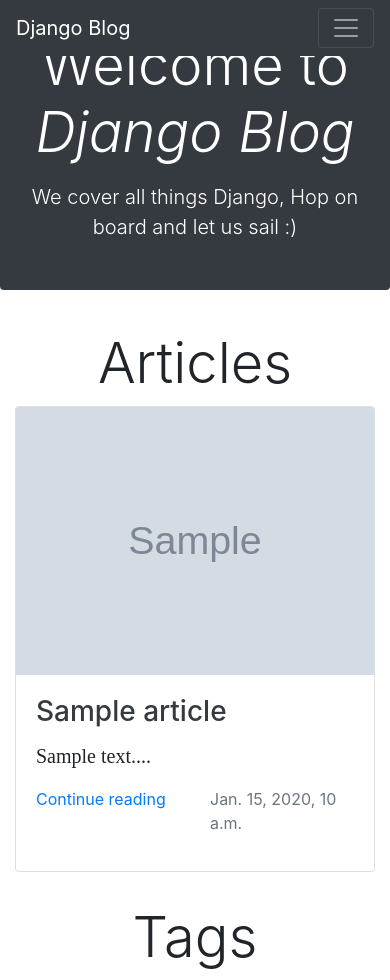
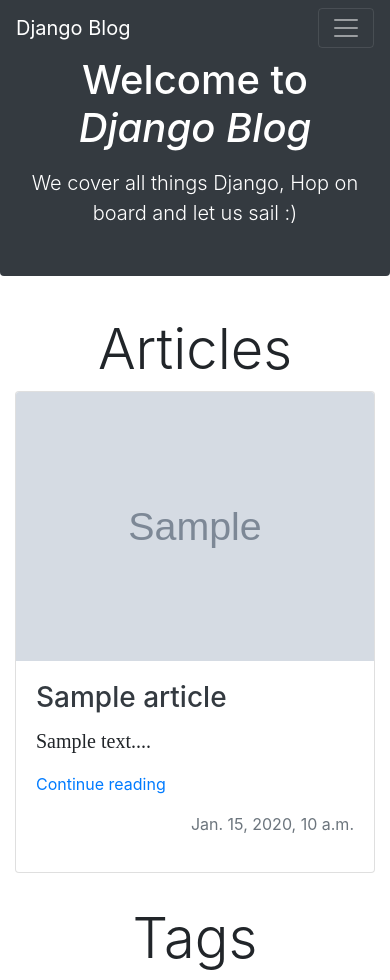
Before and after one commit to sheilambadi/django-blog, a Django app: page /articles/ in a window 390 px wide. Run offline with Django 3.2, Linux system fonts and the light colour scheme; tables that the repository leaves empty hold one stand-in row (values such as "Sample post"); grey boxes marked "Sample" are stand-in pictures; some libraries are stand-ins or nearby versions.

Commit message:
add styles to make app responsive

```diff
--- a/articles/templates/articles/article_detail.html
+++ b/articles/templates/articles/article_detail.html
@@ -1,5 +1,5 @@
 {% extends 'base_layout.html' %} {% block content %}
-<div class="jumbotron jumbotron-fluid text-black rounded bg-white my-0">
+<div class="jumbotron jumbotron-fluid text-black rounded bg-white">
     <div class="container text-center">
         <h1 class="display-2">{{ article.title }}</h1>
         <p class="lead d-inline">Posted on </p>
--- a/articles/templates/articles/article_list.html
+++ b/articles/templates/articles/article_list.html
@@ -1,8 +1,8 @@
 {% extends 'base_layout.html' %} {% block content %}
 <div class="jumbotron jumbotron-fluid text-white rounded bg-dark">
-    <div class="container text-center">
-        <h1 class="display-4 d-inline">Welcome to </h1>
-        <h1 class="display-4 font-italic d-inline">Django Blog</h1>
+    <div class="container-fluid text-center pt-4">
+        <h1 class="jumbotron-heading d-inline">Welcome to </h1>
+        <h1 class="umbotron-heading font-italic d-inline">Django Blog</h1>
         <p class="lead my-3"> We cover all things Django, Hop on board and let us sail :)</p>
     </div>
 </div>
@@ -25,12 +25,12 @@
                             <p class="lead article_snippet">{{ article.snippet|safe }}</p>
 
                             <div class="row">
-                                <div class="col">
+                                <div class="col-sm-6">
                                     <p>
                                         <a href="{% url 'articles:article_detail' slug=article.slug%}">Continue reading</a>
                                     </p>
                                 </div>
-                                <div class="col">
+                                <div class="col-sm-6">
                                     <p class="text-muted float-right">{{ article.date }}</p>
                                 </div>
                             </div>
--- a/djangoblog/settings.py
+++ b/djangoblog/settings.py
@@ -25,7 +25,7 @@ SECRET_KEY = '%^*_a$pyw^(qy#v-(*vugqvv^*=#2si4wx%#4c_5$)gp6%=8qt'
 # SECURITY WARNING: don't run with debug turned on in production!
 DEBUG = True
 
-ALLOWED_HOSTS = []
+ALLOWED_HOSTS = ['*']
 
 
 # Application definition
--- a/static/css/style.css
+++ b/static/css/style.css
@@ -8,3 +8,8 @@
   color: #212529;
   font-family: Lora, "Times New Roman", serif;
 }
+
+p>img {
+  max-width: 10px;
+  display: block;
+}
```
Also changed, not shown: media/IMG_20180330_100049.jpg (added), 1 other file.
